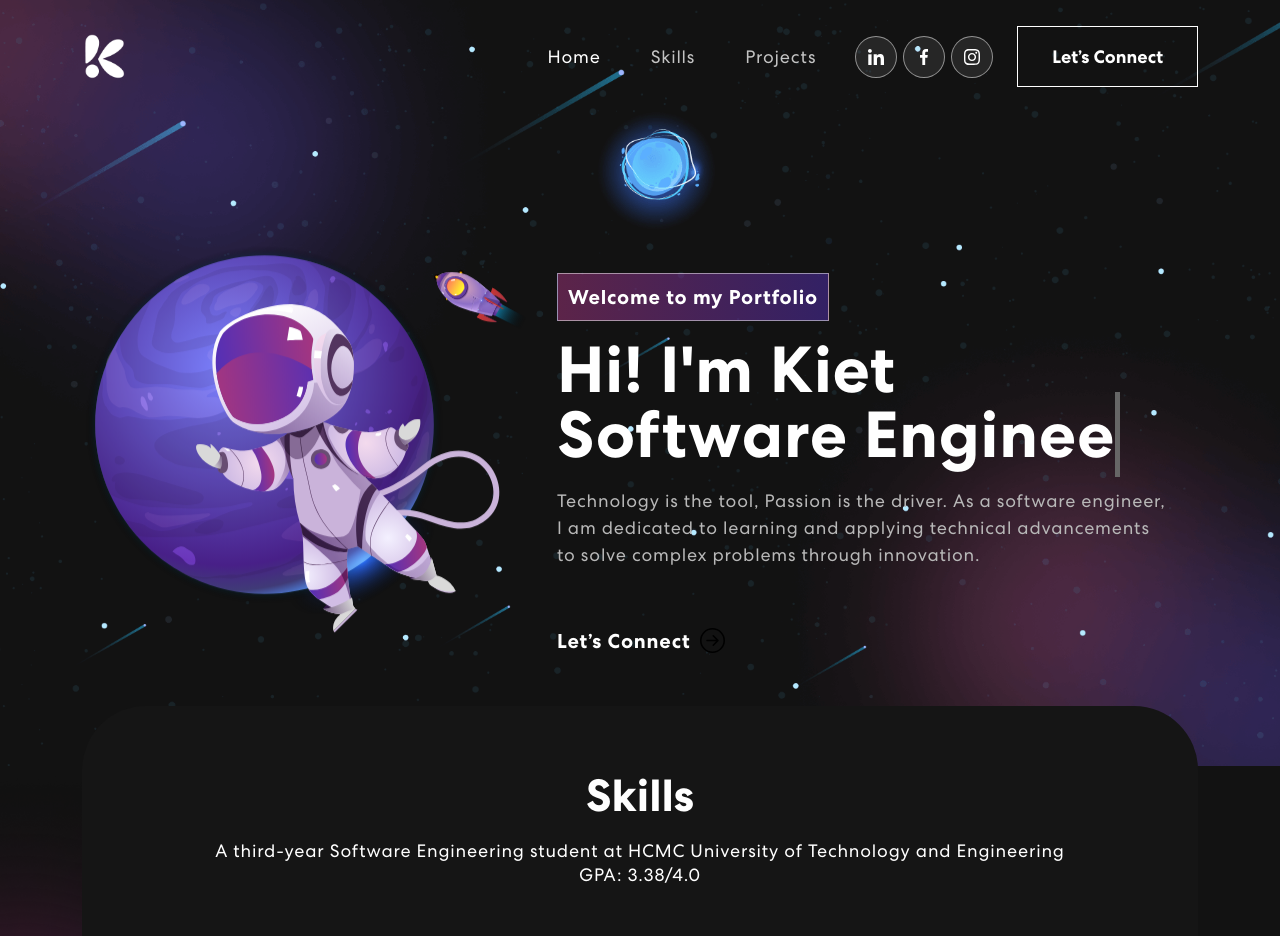
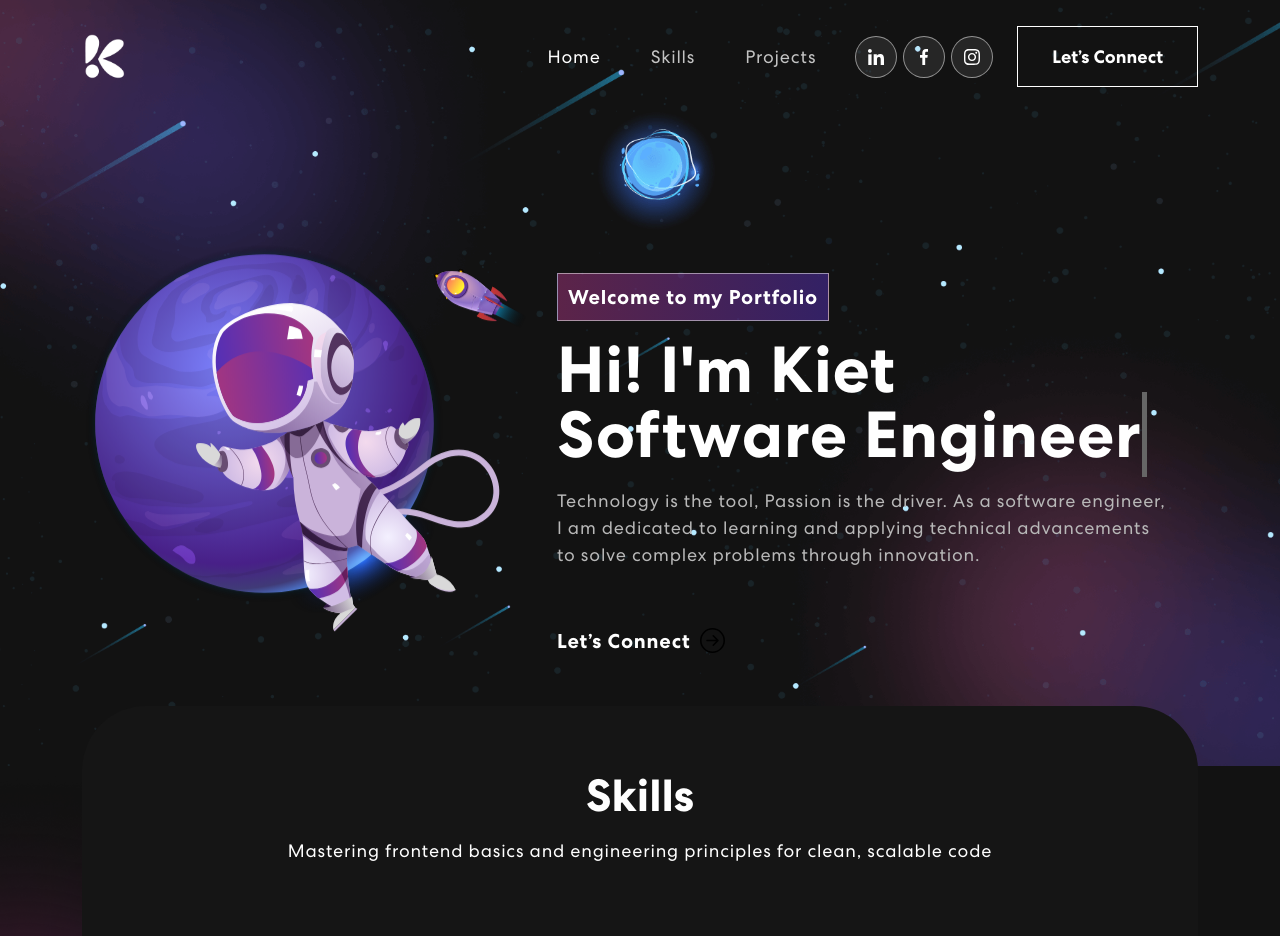
Before and after one commit to h-akiet/portfolio, a React (Vite) app: page / in a window 1280 px wide. Shown: the top 936 px of the page. Built offline with nearby package versions, Linux system fonts and the light colour scheme.

Commit message:
update description

```diff
--- a/src/App.css
+++ b/src/App.css
@@ -543,10 +543,13 @@ nav.navbar .navbar-toggler[aria-expanded="true"] .navbar-toggler-icon {
   overflow-y: hidden;
   white-space: nowrap;
   margin: auto 8px 0 8px;
+  mask-image: linear-gradient(to right, transparent, black 10%, black 90%, transparent);
+  -webkit-mask-image: linear-gradient(to right, transparent, black 10%, black 90%, transparent);
 }
 
 .tech-stack::-webkit-scrollbar {
   display: none;
+
 }
 
 .tech-badge {
--- a/src/components/Skills.jsx
+++ b/src/components/Skills.jsx
@@ -37,7 +37,7 @@ export const Skills = () => {
                     <div className="col-12">
                         <div className="skill-bx wow zoomIn">
                             <h2 className="title">Skills</h2>
-                            <p>A third-year Software Engineering student at HCMC University of Technology and Engineering<br></br>GPA: 3.38/4.0</p>
+                            <p>Mastering frontend basics and engineering principles for clean, scalable code</p>
                             <Carousel responsive={responsive} infinite={true} className="owl-carousel owl-theme skill-slider">
                                 <div className="item">
                                     <img src={meter80} alt="Image" />
```
